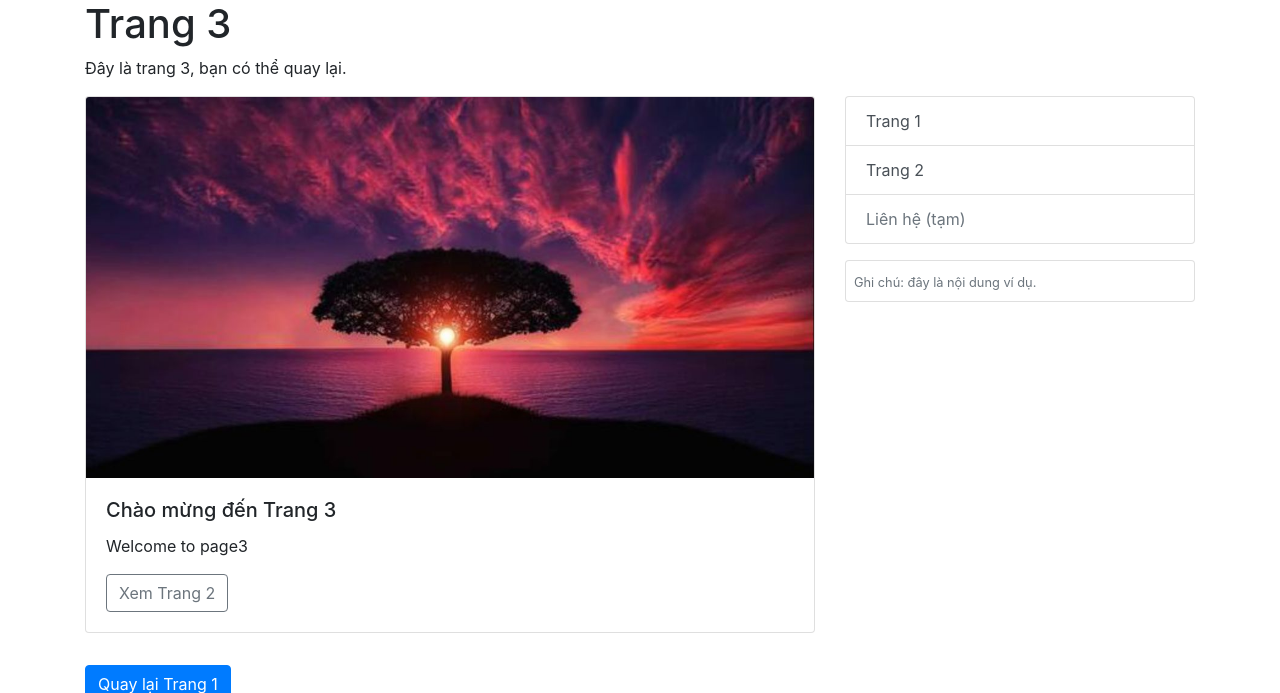
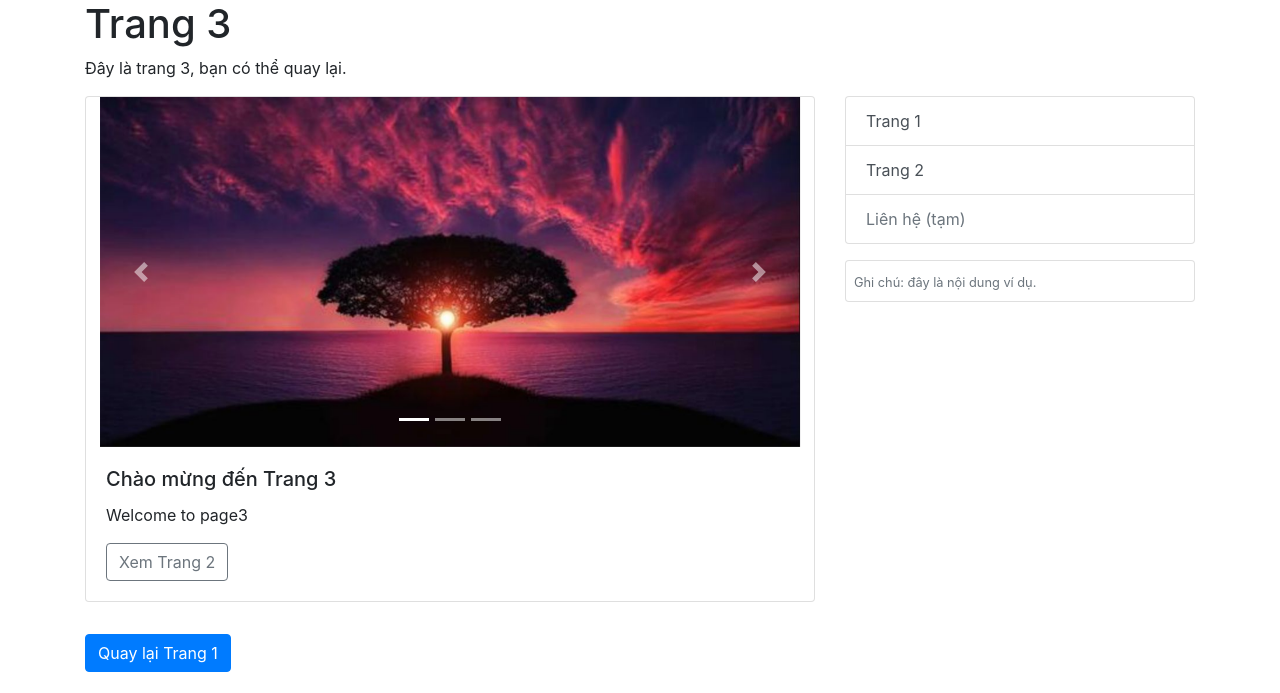
Before and after one commit to Dinh-Duc-Manh/Demo_Git, a PHP site: page /page3.php in a window 1280 px wide. Shown: the top 693 px of the page. Run offline with PHP 8.4, Linux system fonts and the light colour scheme.

Commit message:
carousel img

```diff
--- a/page3.php
+++ b/page3.php
@@ -8,6 +8,20 @@
 
     <!-- Bootstrap CSS -->
     <link rel="stylesheet" href="https://stackpath.bootstrapcdn.com/bootstrap/4.3.1/css/bootstrap.min.css" integrity="sha384-ggOyR0iXCbMQv3Xipma34MD+dH/1fQ784/j6cY/iJTQUOhcWr7x9JvoRxT2MZw1T" crossorigin="anonymous">
+    <style>
+      #page3Carousel .carousel-item img {
+        width: 700px !important;
+        height: 350px !important;
+        object-fit: cover !important;
+        margin: 0 auto;
+      }
+      @media (max-width: 768px) {
+        #page3Carousel .carousel-item img {
+          width: 100% !important;
+          height: auto !important;
+        }
+      }
+    </style>
   </head>
   <body>
     <div class="container">
@@ -17,7 +31,32 @@
       <div class="row">
         <div class="col-md-8">
           <div class="card mb-3">
-            <img src="assets/img/hinh1.jpg" class="card-img-top" alt="a">
+            <div id="page3Carousel" class="carousel slide card-img-top" data-ride="carousel" data-interval="3000">
+              <ol class="carousel-indicators">
+                <li data-target="#page3Carousel" data-slide-to="0" class="active"></li>
+                <li data-target="#page3Carousel" data-slide-to="1"></li>
+                <li data-target="#page3Carousel" data-slide-to="2"></li>
+              </ol>
+              <div class="carousel-inner">
+                <div class="carousel-item active">
+                  <img src="assets/img/hinh1.jpg" class="d-block w-100" alt="Ảnh 1">
+                </div>
+                <div class="carousel-item">
+                  <img src="assets/img/hinh2.jpg" class="d-block w-100" alt="Ảnh 2">
+                </div>
+                <div class="carousel-item">
+                  <img src="assets/img/hinh3.jpg" class="d-block w-100" alt="Ảnh 3">
+                </div>
+              </div>
+              <a class="carousel-control-prev" href="#page3Carousel" role="button" data-slide="prev">
+                <span class="carousel-control-prev-icon" aria-hidden="true"></span>
+                <span class="sr-only">Previous</span>
+              </a>
+              <a class="carousel-control-next" href="#page3Carousel" role="button" data-slide="next">
+                <span class="carousel-control-next-icon" aria-hidden="true"></span>
+                <span class="sr-only">Next</span>
+              </a>
+            </div>
             <div class="card-body">
               <h5 class="card-title">Chào mừng đến Trang 3</h5>
               <p class="card-text">Welcome to page3</p>
```
Also changed, not shown: assets/img/hinh2.jpg (added), assets/img/hinh3.jpg (added).
